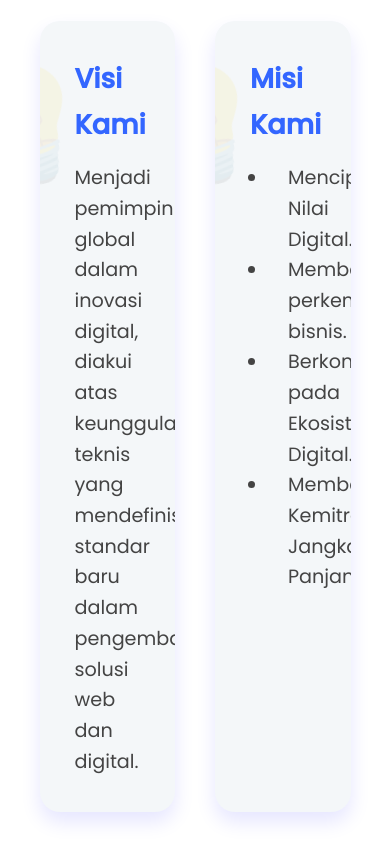
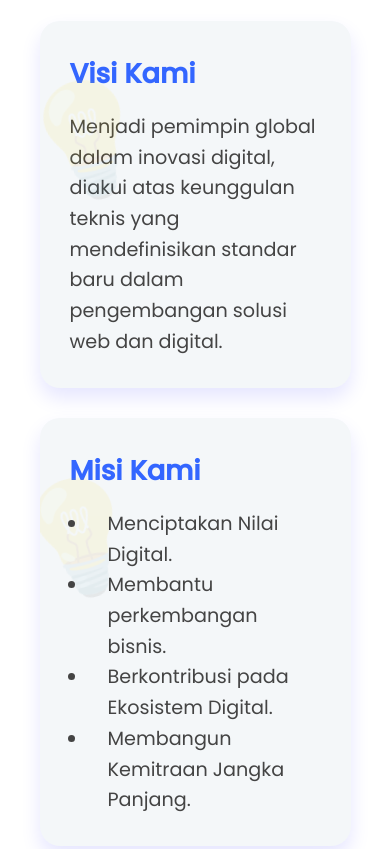
Before and after one commit to Azkraa/pontify_id, a plain HTML site: page about_us.html in a window 390 px wide. Shown: the part 1009-1858 px from the top of the page. Drawn offline with Linux system fonts and the light colour scheme.

Commit message:
Update About page and make Vision & Mission responsive

```diff
--- a/assets/css/about.css
+++ b/assets/css/about.css
@@ -94,31 +94,23 @@
 
 /* Wrapper agar space-between bekerja lebih rapi */
 .about .vision-mission .boxes {
-    width: 100%;
-    max-width: 1300px;
-    margin: auto;
-
     display: flex;
     flex-wrap: wrap;
-    justify-content: space-between; /* SPACE BETWEEN */
-    align-items: stretch;
-    gap: 60px 40px; /* row-gap, column-gap */
+    justify-content: center; /* center instead of space-between for better responsiveness */
+    gap: 40px 20px; /* row-gap, column-gap */
 }
 
 .about .vision-mission .box {
+    flex: 1 1 400px; /* min width 400px, grow/shrink */
+    max-width: 550px;
     background: var(--bg-light);
-    flex: 1 1 calc(50% - 40px); /* dua kolom, responsif */
-    max-width: 550px;
-
     border-radius: 20px;
     padding: 40px 50px;
     box-shadow: 0 10px 20px rgba(0,0,255,0.1);
+    display: flex;
+    flex-direction: column;
     position: relative;
     overflow: hidden;
-    transition: 0.3s ease;
-
-    display: flex;
-    flex-direction: column;
 }
 
 .about .vision-mission .box:hover {
@@ -231,15 +223,27 @@
     .about .about-hero-content h1 {
         font-size: 2.4rem;
     }
+
     .about .about-hero-bg-text {
         font-size: 4.5rem;
     }
+
+    .about .vision-mission .boxes {
+        flex-direction: column;
+        align-items: center;
+        gap: 30px;
+    }
+
+    .about .vision-mission .box {
+        flex: 1 1 100%;
+        max-width: 100%;
+        padding: 30px;
+    }
+
     .about .vision-mission {
         padding-top: 80px;
     }
-    .about .vision-mission .box {
-        padding: 35px;
-    }
+
     .about .team-member img {
         width: 200px;
         height: 170px;
```
